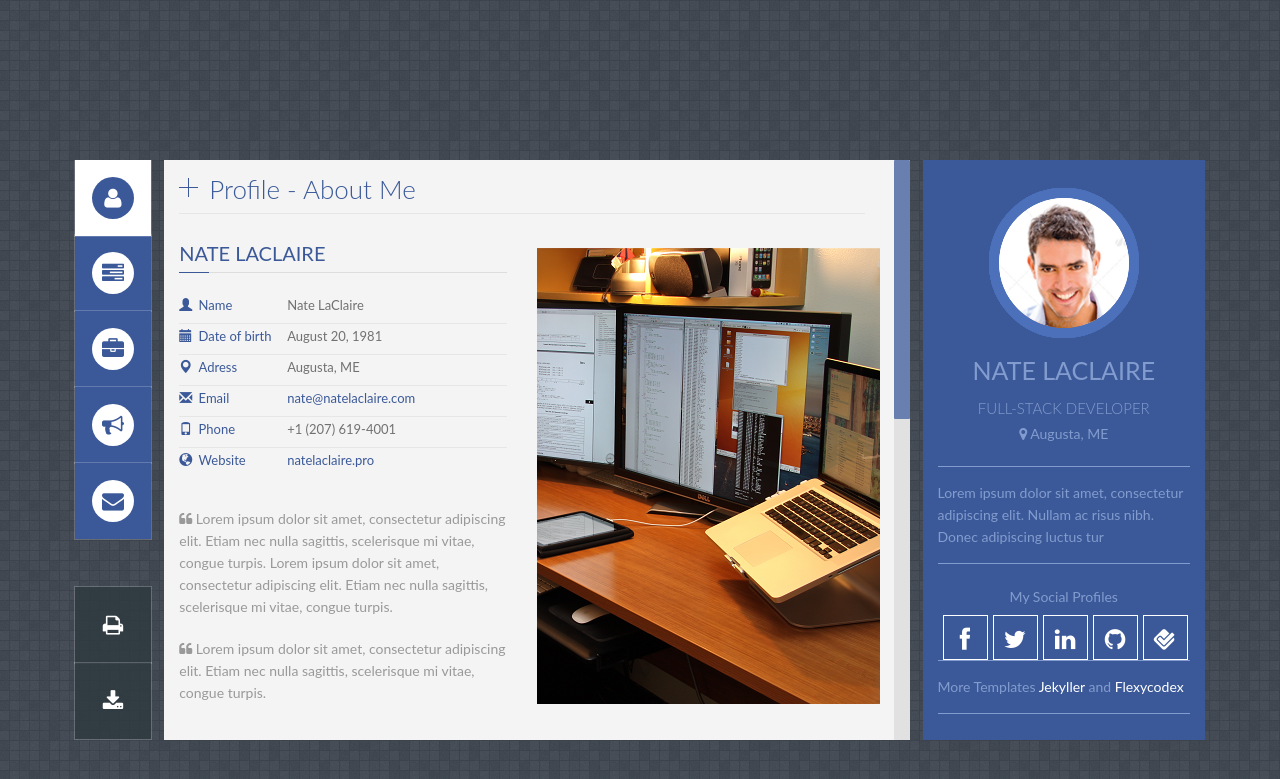
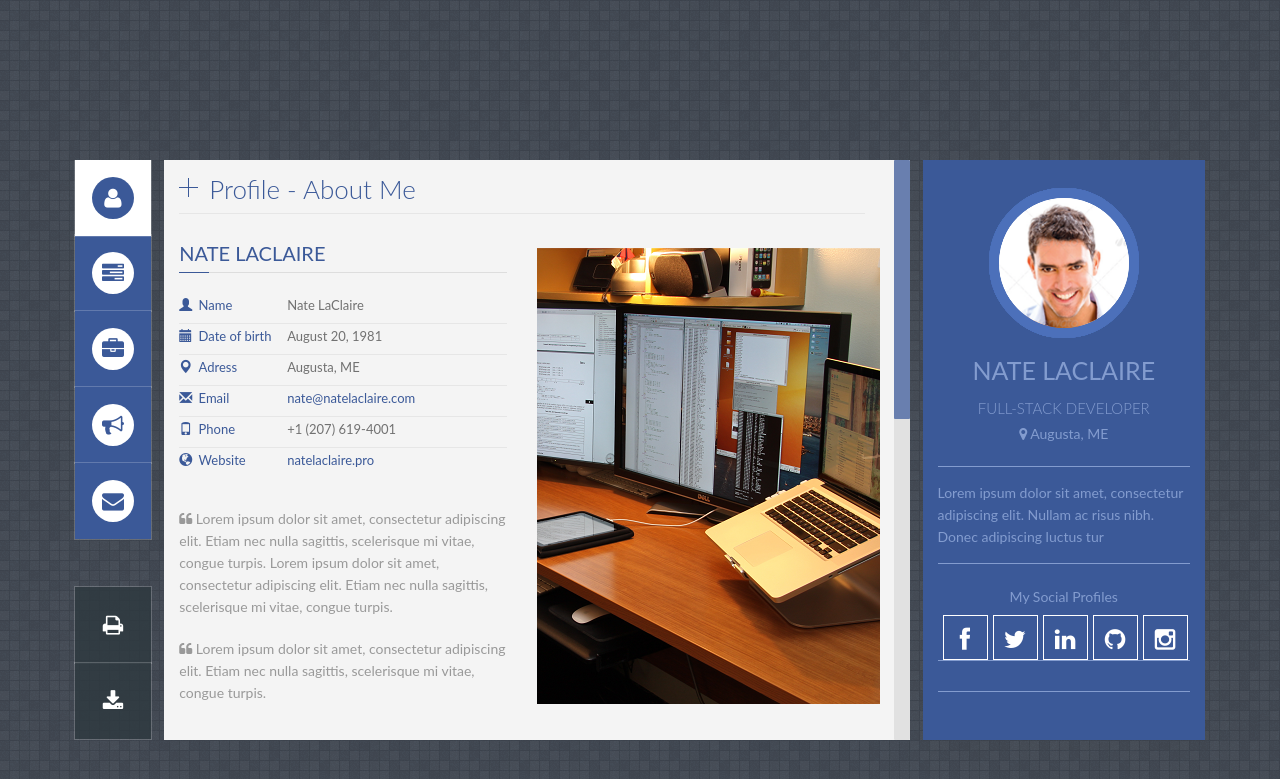
Before and after one commit to natelaclaire/natelaclaire-me, a Jekyll site: the page built from index.html, in a window 1280 px wide. Shown: the top 779 px of the page. Built offline with Jekyll 4.4.1, drawn with Linux system fonts in a browser that asks for light colours; some web fonts are replaced.

Commit message:
Update profile

```diff
--- a/_config.yml
+++ b/_config.yml
@@ -18,6 +18,7 @@
 dribbble: http://www.dribble.com  ## you dribbble account url
 foursquare: https://foursquare.com/natelaclaire  ## your foursquare account url
 github: https://github.com/natelaclaire
+instagram: https://instagram.com/natelaclaire
 
 
 
--- a/index.html
+++ b/index.html
@@ -93,15 +93,13 @@
             <a href="{{site.twitter}}"><i class="fa fa-twitter"></i></a>
             <a href="{{site.linkedin}}"><i class="fa fa-linkedin"></i></a>
             <a href="{{site.github}}"><i class="fa fa fa-github"></i></a>
-            <a href="{{site.foursquare}}"><i class="fa fa-foursquare"></i></a>
+            <a href="{{site.instagram}}"><i class="fa fa-instagram"></i></a>
             <div class="clear"></div>
         </div>
         <!-- End Name -->
 
         <div id="profile_desc">
-            <p>
-                More Templates <a href="https://github.com/jekyller" target="_blank" title="jekyller" class="a-footer">Jekyller</a> and <a href="https://themeforest.net/item/flexyvcard-responsive-vcard-template-/7158750" target="_blank" title="flexycodes" class="a-footer">Flexycodex</a>
-            </p>
+
 
         </div>
 
```
